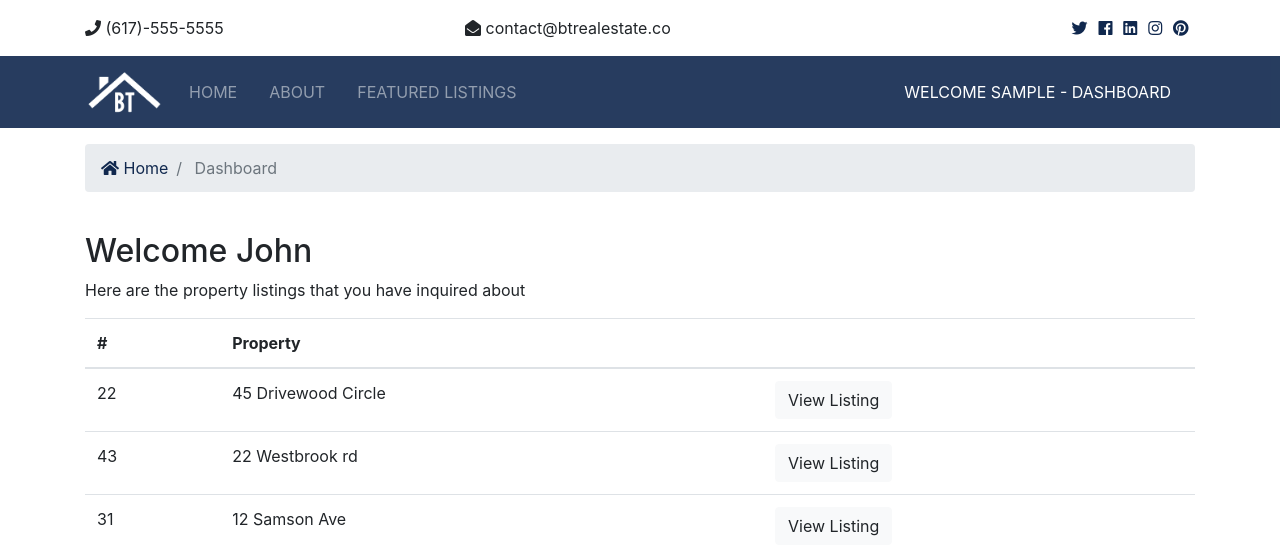
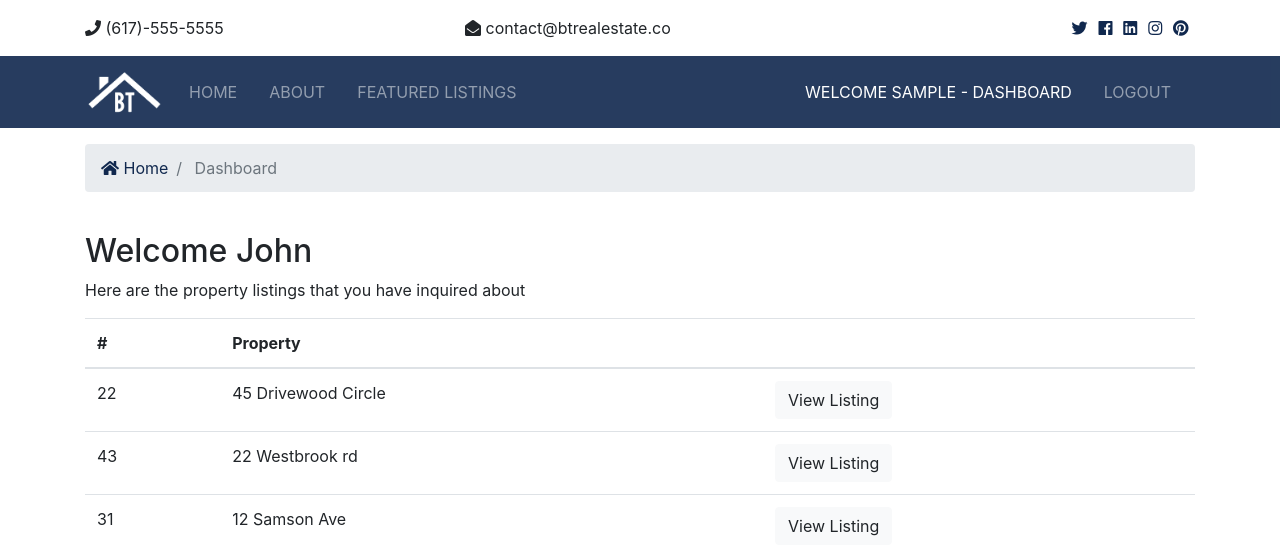
Before and after one commit to RdotSilva/Python-Django-HomeZone-Real-Estate, a Django app: page /accounts/dashboard in a window 1280 px wide. Shown: the top 556 px of the page. Run offline with Django 3.2, Linux system fonts and the light colour scheme; the visitor is signed in with stand-in values (Sample User, id 1); some libraries are stand-ins or nearby versions.

Commit message:
Add logout link

```diff
--- a/templates/partials/_navbar.html
+++ b/templates/partials/_navbar.html
@@ -50,6 +50,11 @@
           >
             <a class="nav-link" href="{% url 'dashboard' %}"> Welcome {{ user.username }} - Dashboard</a>
           </li>
+          <li class="nav-item mr-3">
+            <a href="javascript:{document.getElementById('logout').submit()}" class="nav-link">
+              <i class="fas-fa-sign-out-alt"></i> Logout
+            </a>
+          </li>
         {% else %}
           <li
           {% if 'register' in request.path %}
```
